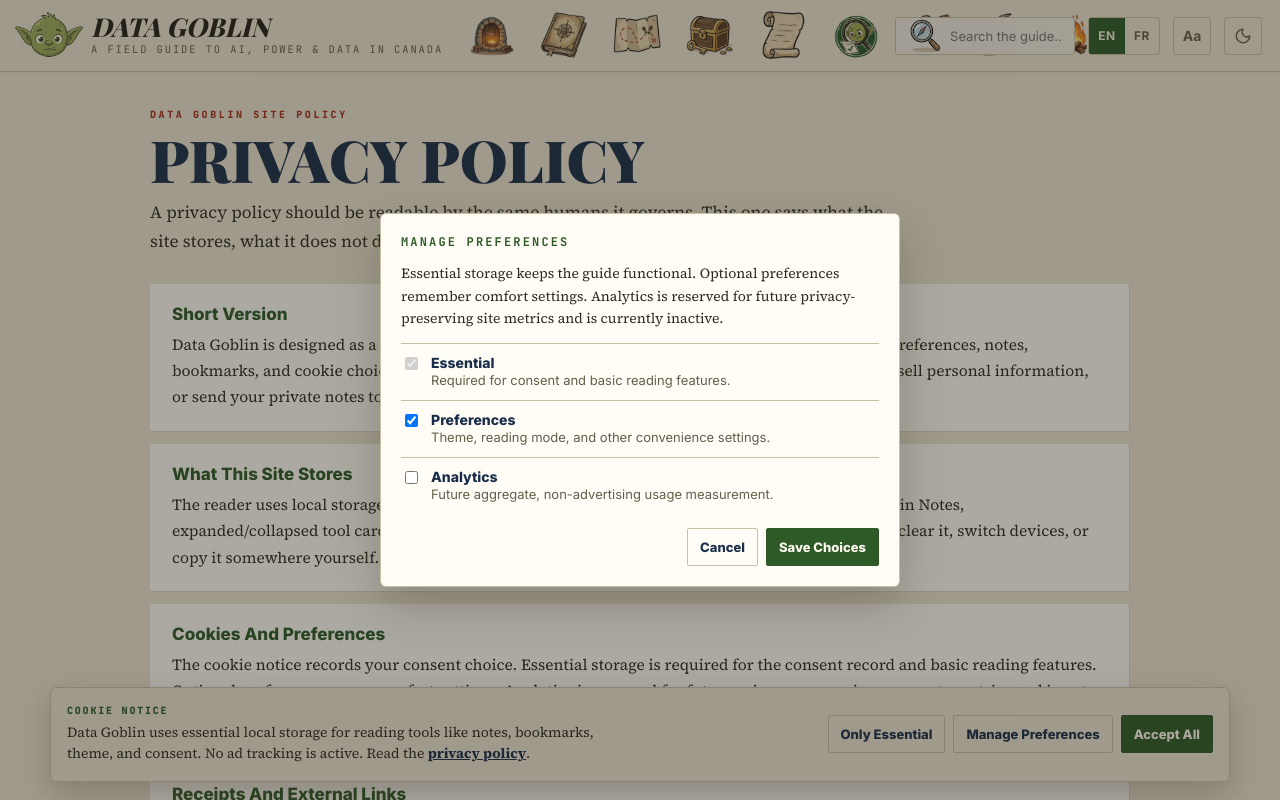
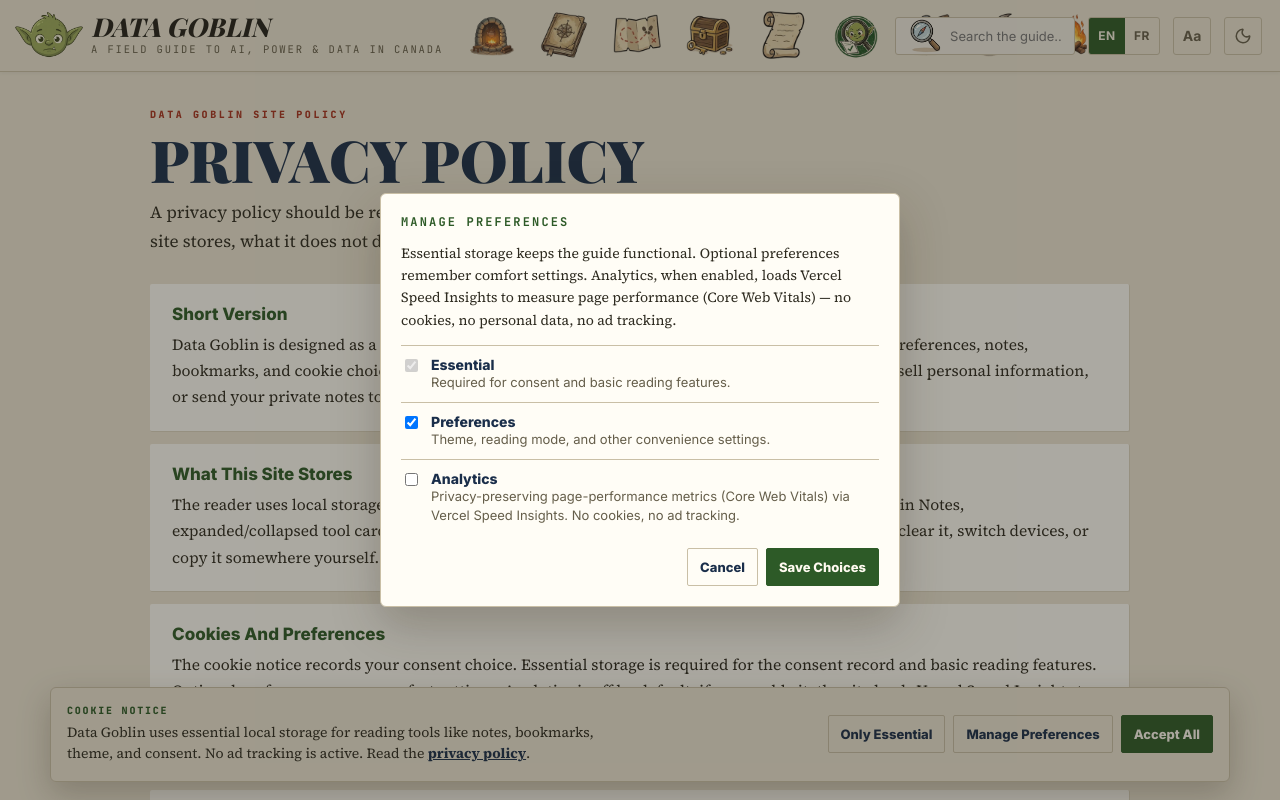
Before and after one commit to BrinShadewater/Data-Goblin-Web, a React (Vite) app in the folder app/: page /privacy in a window 1280 px wide. Both pictures are taken after a click on the button "Manage Preferences". Built offline with nearby package versions, Linux system fonts and the light colour scheme; a web font is replaced by a local one.

Commit message:
Add consent-gated Vercel Speed Insights (real CWV), update privacy/cookie copy (EN+FR)

```diff
--- a/app/package.json
+++ b/app/package.json
@@ -21,6 +21,7 @@
     "verify": "node scripts/verify.cjs"
   },
   "dependencies": {
+    "@vercel/speed-insights": "^2.0.0",
     "lucide-react": "^0.577.0",
     "react": "^18.3.1",
     "react-dom": "^18.3.1",
@@ -32,10 +33,10 @@
   "devDependencies": {
     "@types/react": "^18.3.12",
     "@types/react-dom": "^18.3.1",
+    "@vercel/node": "^5.8.17",
     "@vitejs/plugin-react": "^6.0.2",
     "playwright": "^1.60.0",
     "typescript": "^5.6.3",
-    "vite": "^8.0.16",
-    "@vercel/node": "^5.8.17"
+    "vite": "^8.0.16"
   }
 }
--- a/app/src/App.tsx
+++ b/app/src/App.tsx
@@ -9,6 +9,7 @@ import { P } from "./theme";
 import { TopNav } from "./components/TopNav";
 import { MobileDrawer } from "./components/MobileDrawer";
 import { CookieNotice } from "./components/CookieNotice";
+import { AnalyticsConsentGate } from "./components/AnalyticsConsentGate";
 import goblinFavicon from "./assets/goblin-head-icon.webp";
 import { APP_ROUTES, SearchOverlay } from "./lazyRoutes";
 
@@ -147,6 +148,7 @@ function Shell() {
         </Routes>
       </Suspense>
       <CookieNotice />
+      <AnalyticsConsentGate />
       {/* Mounted only while a query is active: the search chunk (and its
           whole-book index fetch) loads on first real search, not on app load. */}
       {searchQuery.trim().length >= 2 && (
--- /dev/null
+++ b/app/src/components/AnalyticsConsentGate.tsx
@@ -0,0 +1,33 @@
+import { useEffect, useState } from "react";
+import { SpeedInsights } from "@vercel/speed-insights/react";
+
+const KEY = "data-goblin-cookie-consent";
+
+function readAnalyticsConsent(): boolean {
+  try {
+    const raw = localStorage.getItem(KEY);
+    return raw ? JSON.parse(raw).analytics === true : false;
+  } catch {
+    return false;
+  }
+}
+
+/** Loads Vercel Speed Insights (Core Web Vitals) only after the visitor grants
+ *  the optional "Analytics" consent in the cookie notice. Speed Insights is
+ *  cookieless and collects no personal data, but we still gate it on opt-in to
+ *  honour the site's privacy promise. Re-checks on the custom consent event so a
+ *  fresh opt-in (or a change in another tab) takes effect without a reload. */
+export function AnalyticsConsentGate() {
+  const [consented, setConsented] = useState(false);
+  useEffect(() => {
+    const update = () => setConsented(readAnalyticsConsent());
+    update();
+    window.addEventListener("dg-consent-changed", update);
+    window.addEventListener("storage", update);
+    return () => {
+      window.removeEventListener("dg-consent-changed", update);
+      window.removeEventListener("storage", update);
+    };
+  }, []);
+  return consented ? <SpeedInsights /> : null;
+}
--- a/app/src/components/CookieNotice.tsx
+++ b/app/src/components/CookieNotice.tsx
@@ -16,6 +16,7 @@ const KEY = "data-goblin-cookie-consent";
 function writeConsent(consent: Consent) {
   localStorage.setItem(KEY, JSON.stringify(consent));
   document.cookie = `dg_cookie_consent=${consent.analytics ? "all" : consent.preferences ? "preferences" : "essential"}; Max-Age=31536000; Path=/; SameSite=Lax`;
+  try { window.dispatchEvent(new Event("dg-consent-changed")); } catch { /* no window */ }
 }
 
 function makeConsent(preferences: boolean, analytics: boolean): Consent {
@@ -130,12 +131,12 @@ export function CookieNotice() {
               {tr("Manage Preferences")}
             </h2>
             <p style={{ fontFamily: BODY, fontSize: "14px", lineHeight: 1.6, color: body, margin: "0 0 14px" }}>
-              {tr("Essential storage keeps the guide functional. Optional preferences remember comfort settings. Analytics is reserved for future privacy-preserving site metrics and is currently inactive.")}
+              {tr("Essential storage keeps the guide functional. Optional preferences remember comfort settings. Analytics, when enabled, loads Vercel Speed Insights to measure page performance (Core Web Vitals) — no cookies, no personal data, no ad tracking.")}
             </p>
             {[
               ["Essential", "Required for consent and basic reading features.", true, true] as const,
               ["Preferences", "Theme, reading mode, and other convenience settings.", preferences, false] as const,
-              ["Analytics", "Future aggregate, non-advertising usage measurement.", analytics, false] as const,
+              ["Analytics", "Privacy-preserving page-performance metrics (Core Web Vitals) via Vercel Speed Insights. No cookies, no ad tracking.", analytics, false] as const,
             ].map(([label, desc, checked, locked]) => (
               <label key={label} style={{ display: "flex", gap: "10px", alignItems: "flex-start", padding: "10px 0", borderTop: `1px solid ${border}`, fontFamily: UI, color: body }}>
                 <input
--- a/app/src/pages/PrivacyPage.tsx
+++ b/app/src/pages/PrivacyPage.tsx
@@ -15,7 +15,7 @@ const SECTIONS = [
   },
   {
     title: "Cookies And Preferences",
-    body: "The cookie notice records your consent choice. Essential storage is required for the consent record and basic reading features. Optional preferences cover comfort settings. Analytics is reserved for future privacy-preserving aggregate metrics and is not active in the current build.",
+    body: "The cookie notice records your consent choice. Essential storage is required for the consent record and basic reading features. Optional preferences cover comfort settings. Analytics is off by default; if you enable it, the site loads Vercel Speed Insights to measure page performance (Core Web Vitals) using no cookies, no personal data, and no advertising trackers. You can decline it and everything still works.",
   },
   {
     title: "Receipts And External Links",
@@ -27,7 +27,7 @@ const SECTIONS = [
   },
   {
     title: "Future Changes",
-    body: "If Data Goblin later adds accounts, comments, analytics, newsletters, payments, or hosted note sync, the privacy policy should change before those features go live. The rule is simple: no quiet expansion of collection.",
+    body: "If Data Goblin later adds accounts, comments, newsletters, payments, or hosted note sync, the privacy policy should change before those features go live. The rule is simple: no quiet expansion of collection.",
   },
 ];
 
```
Also changed, not shown: app/src/ui-fr.ts (+1 -1 lines), 1 other file (tests, documents, lock files or other folders).
